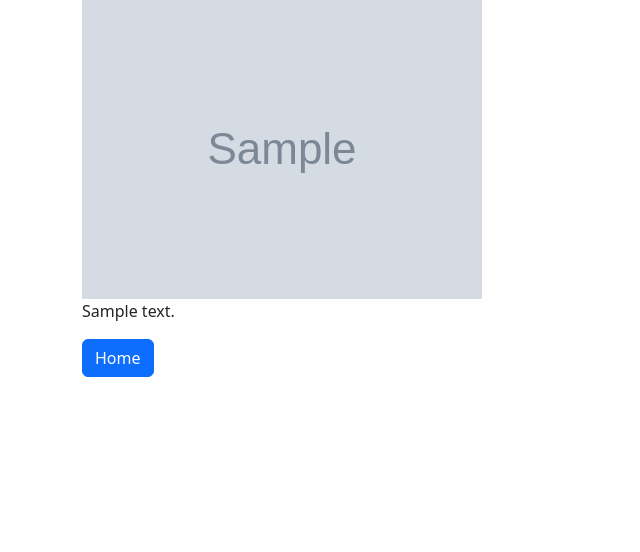
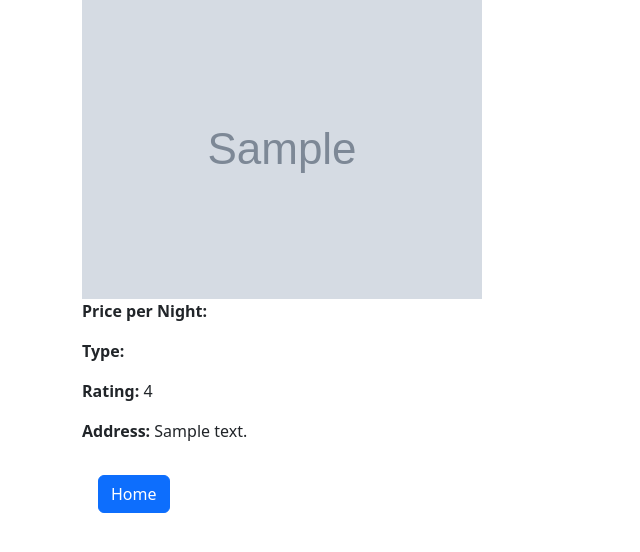
Before and after one commit to Chrisjanv/hotel-booking-app, a PHP site: page /src/php/view_hotel.php?hotel_id=1 in a window 1280 px wide. Shown: the part 127-679 px from the top of the page, without its empty margins (0-640 px from the left). Run offline with PHP 8.4, Linux system fonts and the light colour scheme; tables that the repository leaves empty or names only in its code hold one stand-in row (values such as "Sample post"); grey boxes marked "Sample" are stand-in pictures; data that the repository does not hold is empty.

Commit message:
index, register, login, view hotels working

```diff
--- a/src/php/view_hotel.php
+++ b/src/php/view_hotel.php
@@ -22,7 +22,6 @@ try {
 }
 ?>
 
-
 <!DOCTYPE html>
 <html lang="en">
 
@@ -44,9 +43,12 @@ try {
         <?php
         // Display hotel details
         echo '<h2>' . $hotel["name"] . '</h2>';
-        echo '<img src="' . $hotel["image_url"] . '" alt="' . $hotel["name"] . '">';
-        echo '<p>' . $hotel["description"] . '</p>';
-        echo '<a href="../../index.php" class="btn btn-primary">Home</a>';
+        echo '<img src="' . $hotel["thumbnail"] . '" alt="' . $hotel["name"] . '">';
+        echo '<p><strong>Price per Night:</strong> ' . $hotel["pricePerNight"] . '</p>';
+        echo '<p><strong>Type:</strong> ' . $hotel["type"] . '</p>';
+        echo '<p><strong>Rating:</strong> ' . $hotel["rating"] . '</p>';
+        echo '<p><strong>Address:</strong> ' . $hotel["address"] . '</p>';
+        echo '<p><a href="../../index.php" class="btn btn-primary">Home</a></p>';
         ?>
     </div>
 
--- a/src/style/style.css
+++ b/src/style/style.css
@@ -1 +1,7 @@
-*{box-sizing: border-box;}
+*{box-sizing: border-box;
+}
+
+
+.btn{
+ margin: 1rem !important;
+}
```
Also changed, not shown: index.php (+9 -3 lines).
